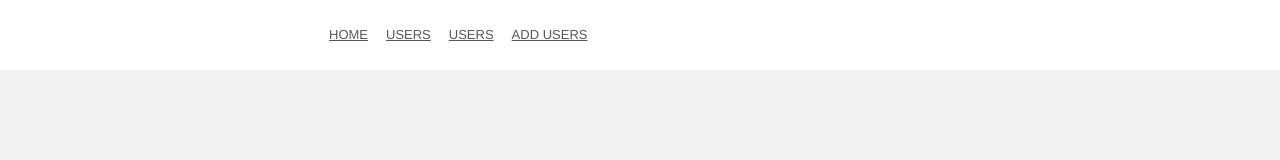
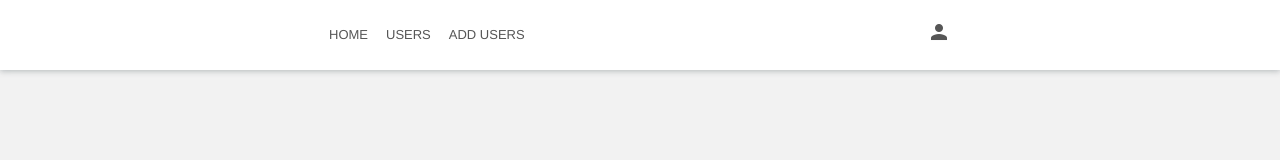
Before and after one commit to ChedlyMar/-user-management, an Angular app: page / in a window 1280 px wide. Shown: the top 160 px of the page. Built offline with nearby package versions, Linux system fonts and the light colour scheme.

Commit message:
finish navbar

```diff
--- a/src/app/home/home.component.html
+++ b/src/app/home/home.component.html
@@ -1,12 +1,12 @@
 <nav>
-    <div class="links">
-        <a href="">
+    <div class="leftNav">
+        <a class="dropLink" href="">
             <span>
                 HOME
             </span>
         </a>
         <div class="dropdown">
-            <a class="dropbtn"href="">
+            <a class="dropLink" href="">
                 <span>
                     USERS
                 </span>
@@ -16,19 +16,36 @@
               <a href="#">Link 2</a>
               <a href="#">Link 3</a>
             </div>
-          </div>
-        <a href="">
-            <span>
-                USERS
-            </span>
-        </a>
-        <a href="">
+        </div>
+        <a class="dropLink" href="">
             <span>
                 ADD USERS
             </span>
         </a>
     </div>
-    <div class="account">
 
+    <div class="rightNav">
+        <div class="employeeMenu">
+            <a class="dropLink" (click)="toggleEmployeeMenu()">
+                <span>
+                    <i class="material-icons">person</i>
+                </span>
+            </a>
+            <div class="employeedropdownContent" *ngIf="employeeMenu">
+                <a href="#">image, Name, position</a>
+                <a href="#">
+                    <div class="dropdownEmployee">
+                        <i class="material-icons">settings</i>
+                        <span> Settings</span>
+                    </div>
+                </a>
+                <a href="#">
+                    <div class="dropdownEmployee">
+                        <i class="material-icons">directions_run</i>
+                        <span> Log out</span>
+                    </div>
+                </a>
+            </div>
+        </div>
     </div>
 </nav>
--- a/src/app/home/home.component.less
+++ b/src/app/home/home.component.less
@@ -9,74 +9,103 @@
 @firstGreen-color:#37a000;
 @secondGreen-color:#008329;
 
+@shadow:0 1px 6px rgba(57,73,76,.35);
+
+
 nav{
     display: flex;
     height: 70px;
     width: 100%;
     background-color: @second-backgroundColor;
-
+    box-shadow: @shadow;
 }
 
-.links{
+.leftNav{
     display: flex;
     width: 100%;
     height: 100%;
     margin-left: 25%;
 }
-a{
+
+.dropLink{
     height: 100%;
     display:flex;
     color: @secondBlack-color;
 }
-a:hover{
+.dropLink:hover{
     color: @secondGreen-color;
 }
 span{
     padding: 9px;
     align-self:  center;
+}
 
-}
-.account{
-    margin-left: 25%;
-}
 .dropdown-content{
-display: none;
+  display: none;
   position: absolute;
-  background-color: #f9f9f9;
+  background-color:@second-backgroundColor;
   min-width: 160px;
-  box-shadow: 0px 8px 16px 0px rgba(0,0,0,0.2);
+  box-shadow: @shadow;
   z-index: 1;
 }
 
 
 
-  .dropdown {
+.dropdown {
     position: relative;
     display: inline-block;
   }
 
-  .dropdown-content {
-    display: none;
-    position: absolute;
-    background-color: #f9f9f9;
-    min-width: 160px;
-    box-shadow: 0px 8px 16px 0px rgba(0,0,0,0.2);
-    z-index: 1;
-  }
 
-  .dropdown-content a {
-    color: black;
+
+.dropdown-content a {
+    color: @fisrtBlack-color;
     padding: 12px 16px;
-    text-decoration: none;
     display: block;
   }
 
-  .dropdown-content a:hover {background-color: #f1f1f1}
+.dropdown-content a:hover {
+  background-color:@third-backgroundColor;
+  color: @firstGreen-color;
+}
 
-  .dropdown:hover .dropdown-content {
+.dropdown:hover .dropdown-content {
     display: block;
+}
+
+.rightNav{
+  display: flex;
+  flex-direction: row-reverse;
+  width: 100%;
+  height: 100%;
+  margin-right: 25%;
+  .dropLink{
+    display: flex;
+    flex-direction: row-reverse;
+  }
+  .employeedropdownContent{
+    display: block;
+    right: 1;
+    background-color:@second-backgroundColor;
+    min-width: 160px;
+    box-shadow: @shadow;
+    a{
+      color: @fisrtBlack-color;
+      padding: 12px 16px;
+      display: block;
+    }
+    a:hover {
+      background-color:@third-backgroundColor;
+      color: @firstGreen-color;
+    }
+    .dropdownEmployee{
+      display: flex;
+      i{
+        margin-right: 20px;
+        padding-top: 7px;
+      }
+    }
   }
 
-  .dropdown:hover .dropbtn {
-    background-color: #3e8e41;
-  }
+
+}
--- a/src/app/home/home.component.ts
+++ b/src/app/home/home.component.ts
@@ -1,4 +1,5 @@
 import { Component, OnInit } from '@angular/core';
+import { emptyScheduled } from 'rxjs/internal/observable/empty';
 
 @Component({
   selector: 'app-home',
@@ -9,7 +10,14 @@ export class HomeComponent implements OnInit {
 
   constructor() { }
 
+  employeeMenu:boolean=false;
+
   ngOnInit() {
   }
 
+  toggleEmployeeMenu() :void{
+    this.employeeMenu=!this.employeeMenu;
+    console.log(this.employeeMenu);
+  }
+
 }
--- a/src/index.html
+++ b/src/index.html
@@ -5,7 +5,8 @@
   <title>UserManagement</title>
   <base href="/">
   <meta name="viewport" content="width=device-width, initial-scale=1">
-  <link rel="icon" type="image/x-icon" href="favicon.ico">
+  <link href="https://fonts.googleapis.com/icon?family=Material+Icons"
+      rel="stylesheet">
 </head>
 <body>
   <app-root></app-root>
--- a/src/styles.less
+++ b/src/styles.less
@@ -15,4 +15,7 @@ body{
     font-family: "Gotham SSm",Helvetica,Arial,sans-serif;
     font-size: 13px;
     line-height: 1.42857;
+    a{
+        text-decoration: none;
+    }
 }
```
